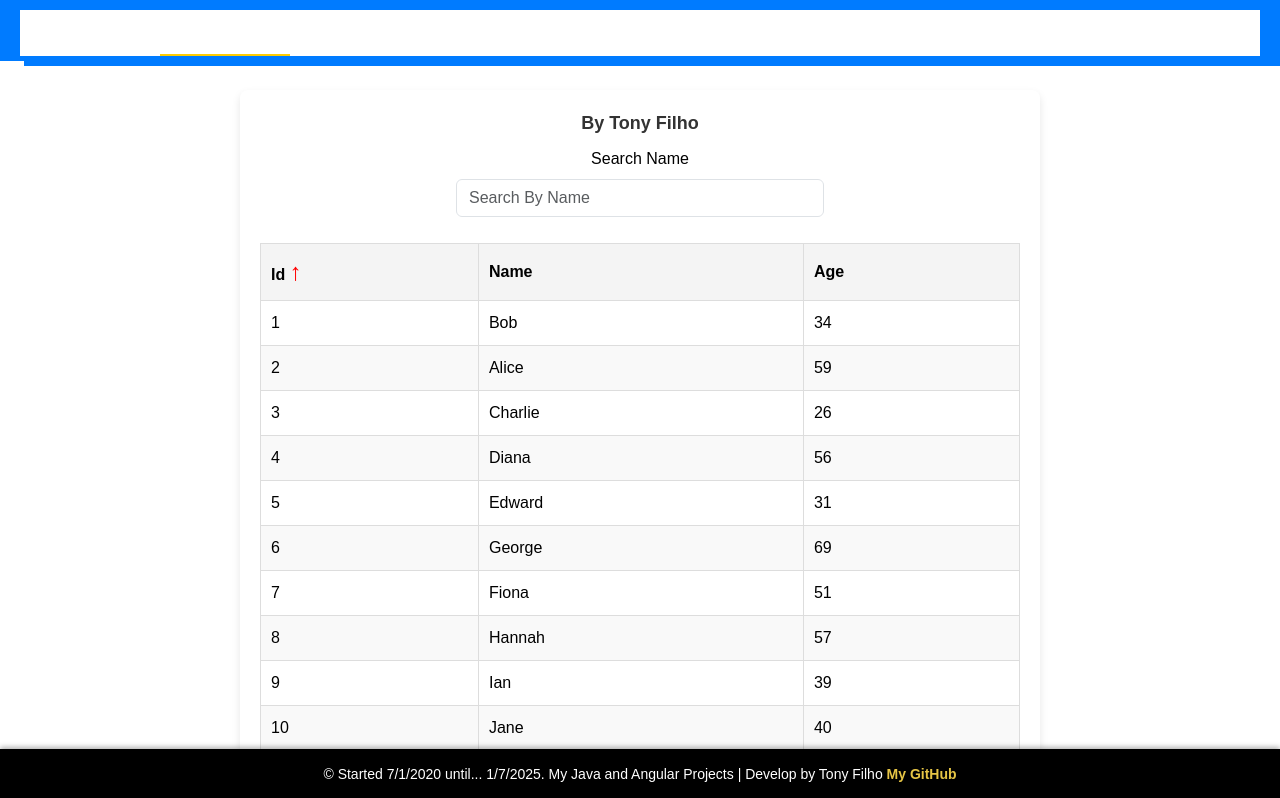
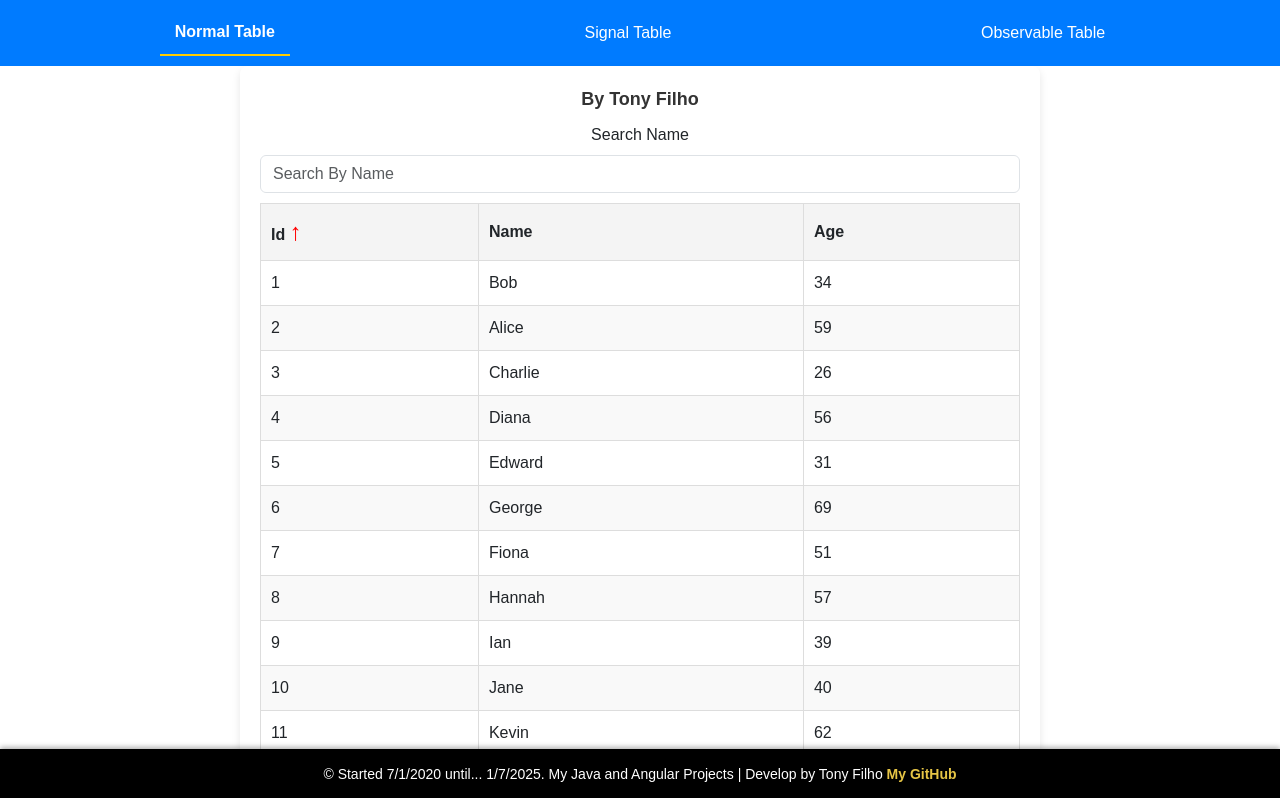
Before and after one commit to Tonyfilho/Angular_Sorting_Filter_Data, an Angular app: page /user-table in a window 1280 px wide. Shown: the top 798 px of the page. Built offline with nearby package versions, Linux system fonts and the light colour scheme.

Commit message:
fixing css

```diff
--- a/src/app/app.component.css
+++ b/src/app/app.component.css
@@ -38,6 +38,7 @@ main {
   flex: 1;
   /* padding: 20px; */
   background-color: #fff;
+  min-height: 100vh;
 }
 
 /* Footer fixo */
--- a/src/app/app.component.html
+++ b/src/app/app.component.html
@@ -1,4 +1,4 @@
-<div class="table">
+<div class="local-table">
 
     <body>
         <header>
--- a/src/app/user-table/user-table/user-table.component.html
+++ b/src/app/user-table/user-table/user-table.component.html
@@ -1,20 +1,17 @@
 <div class="start">
     <div class="container">
         <p>By Tony Filho</p>
-        <form [formGroup]="userTableForm">
-            <div class="row">
-                <div class="col-md-6 offset-md-3">
 
-                    <!-- Email -->
-                    <div class="mb-3">
-                        <label for="search-name" class="form-label">Search Name</label>
-                        <input type="text" class="form-control" id="search-name" placeholder="Search By Name"
-                            formControlName="search_name" />
-                    </div>
+        <div class="grid text-center">
+            <form [formGroup]="userTableForm">
+                <div class="g-col-6 g-col-md-4">
+                    <label for="search-name" class="form-label">Search Name</label>
+                    <input type="text" class="form-control" id="search-name" placeholder="Search By Name"
+                        formControlName="search_name" />
                 </div>
-            </div>
 
-        </form>
+            </form>
+        </div>
 
         <table>
             <thead>
--- a/src/app/user-table/user-table/user-table.component.ts
+++ b/src/app/user-table/user-table/user-table.component.ts
@@ -34,6 +34,9 @@ export class UserTableComponent implements OnInit, OnDestroy {
       error: (e) => {},
       complete: () => {},
     });
+    this.userTableForm.valueChanges.subscribe(d => {
+
+      console.log(d)});
   }
 
   capitalizer(str: string): string {
--- a/src/app/user-table/user.service.ts
+++ b/src/app/user-table/user.service.ts
@@ -1,5 +1,5 @@
 import { Injectable } from '@angular/core';
-import { Observable } from 'rxjs';
+import { delay, Observable } from 'rxjs';
 import { IUserInterface } from '../types/user.interface';
 import { USER } from '../_dummy_server/dummy_service';
 
@@ -10,6 +10,6 @@ export class UserService {
   constructor() {}
 
   getUsers(): Observable<IUserInterface[]> {
-    return USER;
+    return USER.pipe(delay(1000));
   }
 }
```
